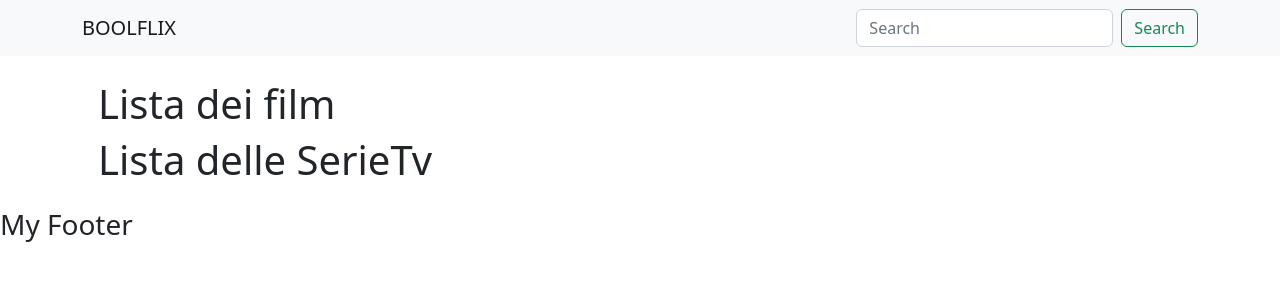
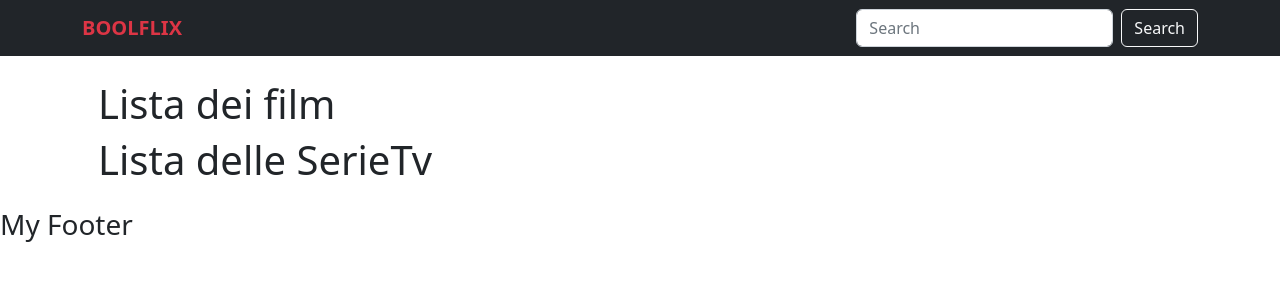
Before and after one commit to stecarraa/vue-boolflix, a Vue app: page / in a window 1280 px wide. Shown: the top 300 px of the page. Built offline with nearby package versions, Linux system fonts and the light colour scheme.

Commit message:
fix: minor change, when poster not found--> Fatal error

```diff
--- a/src/components/MyFilmCard.vue
+++ b/src/components/MyFilmCard.vue
@@ -1,11 +1,12 @@
 <template>
   <div>
     <div class="card">
-      <img
+      <img v-if="film.poster_path"
         :src="`https://image.tmdb.org/t/p/w342${film.poster_path}`"
         class="card-img-top"
         alt=""
       />
+      <img v-else src="https://www.film-az.com/static/errore-fatale-w342-iRBBZ2gQnk8PAl52MWSpXk7YX4R.jpg" alt="">
       <div class="card-body">
         {{ film.original_title }}- {{ film.title }} <div>
           <i
--- a/src/components/MyHeader.vue
+++ b/src/components/MyHeader.vue
@@ -1,11 +1,11 @@
 <template>
     <header>
-     <nav class="navbar bg-light">
+     <nav class="navbar bg-dark">
   <div class="container">
-    <a class="navbar-brand">BOOLFLIX</a>
+    <a class="navbar-brand text-danger fw-bolder">BOOLFLIX</a>
     <form class="d-flex" role="search">
       <input class="form-control me-2" type="search" placeholder="Search" aria-label="Search" v-model="query">
-      <button class="btn btn-outline-success" type="submit" @click.prevent="$emit('getFilms', query)" >Search</button>
+      <button class="btn btn-outline-light" type="submit" @click.prevent="$emit('getFilms', query)" >Search</button>
     </form>
   </div>
 </nav>
--- a/src/components/MySerieCard.vue
+++ b/src/components/MySerieCard.vue
@@ -1,11 +1,12 @@
 <template>
   <div>
     <div class="card">
-      <img
+      <img v-if="serie.poster_path"
         :src="`https://image.tmdb.org/t/p/w342${serie.poster_path}`"
         class="card-img-top"
         alt=""
       />
+       <img v-else src="https://www.film-az.com/static/errore-fatale-w342-iRBBZ2gQnk8PAl52MWSpXk7YX4R.jpg" alt="">
       <div class="card-body">
         {{ serie.original_name }}- {{ serie.title }}
         <div>
```
